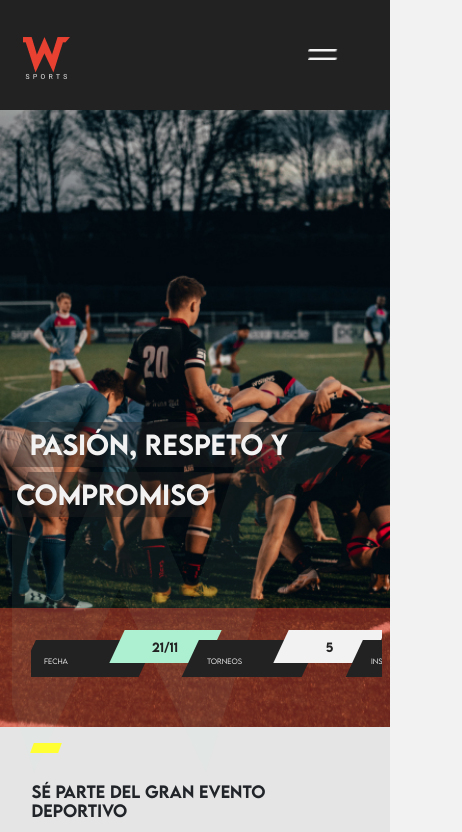
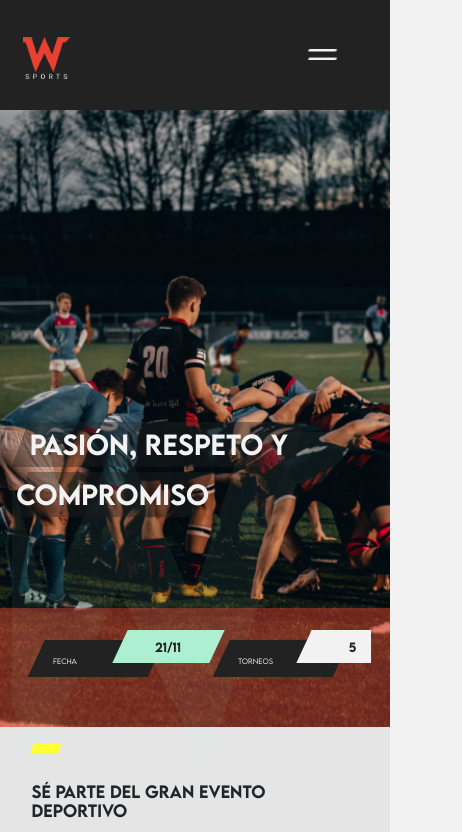
Before and after one commit to matiasjgelpi/Wena_Sports, a React (Create React App) app: page / in a window 390 px wide. Shown: the top 832 px of the page, 462 px wide, since content can reach past the window. Built offline with nearby package versions, Linux system fonts and the light colour scheme.

Commit message:
cambios estilos generales

```diff
--- a/src/App.css
+++ b/src/App.css
@@ -594,7 +594,7 @@
   #dato {
     width: 97px;
     height: 33px;
-    left: 65px;
+    left: 58px;
     bottom: 14px; }
     #dato p {
       font-size: 12px;
@@ -615,7 +615,7 @@
 
 @media only screen and (max-width: 500px) {
   #paralelogramos-group {
-    margin-left: 8%;
+    margin-left: 5%;
     margin-right: -15%;
     margin-top: 55px;
     bottom: 190px;
@@ -627,6 +627,7 @@
     width: 90%; }
   .elemento-paralelogramos-group {
     margin-right: 13%;
+    margin-left: 6%;
     padding-top: 15%;
     padding-left: 6%;
     width: 50%; } }
@@ -809,7 +810,8 @@
 #home-container {
   position: relative;
   width: 100%;
-  padding: 0; }
+  padding: 0;
+  overflow: hidden; }
 
 .home {
   margin: 9% 0px 0px 0px;
--- a/src/sass/_contactbar.scss
+++ b/src/sass/_contactbar.scss
@@ -14,14 +14,12 @@
     #facebook {
         width: 8.5px;
         height: 15px;
-        // margin-right: ;
         background-image: url(./components/contactbar/facebook.png);
     }
 
     #instagram {
         width: 14.93px;
         height: 14.93px;
-        // margin-right: 8px;
         background-image: url(./components/contactbar/instagram.png);
 
     }
@@ -29,7 +27,6 @@
     #whatsapp {
         width: 15px;
         height: 15.07px;
-        // margin-right: 8px;
         background-image: url(./components/contactbar/whatsapp.png);
 
     }
@@ -37,7 +34,6 @@
     #gmail {
             width: 21px;
             height: 15px;
-            // margin-right: 8px;
             background-image: url(./components/contactbar/gmail.png);
 
         }
--- a/src/sass/_home.scss
+++ b/src/sass/_home.scss
@@ -2,6 +2,7 @@
     position: relative;
     width: 100%;
     padding: 0;
+    overflow: hidden;
 
 
 }
--- a/src/sass/_paralelogramos.scss
+++ b/src/sass/_paralelogramos.scss
@@ -68,7 +68,7 @@
   #dato {
     width: 97px;
     height: 33px;
-    left: 65px;
+    left: 58px;
     bottom: 14px;
 
 
--- a/src/sass/_paralelogramosgroup.scss
+++ b/src/sass/_paralelogramosgroup.scss
@@ -17,7 +17,7 @@
 
 @media only screen and (max-width: 500px) {
   #paralelogramos-group {
-    margin-left: 8%;
+    margin-left: 5%;
     margin-right: -15%;
     margin-top: 55px;
     bottom: 190px;
@@ -31,6 +31,7 @@
 
   .elemento-paralelogramos-group {
     margin-right: 13%;
+    margin-left: 6%;
     padding-top: 15%;
     padding-left: 6%;
     width: 50%;
```
Also changed, not shown: src/components/navbar/logo-responsive.png.
